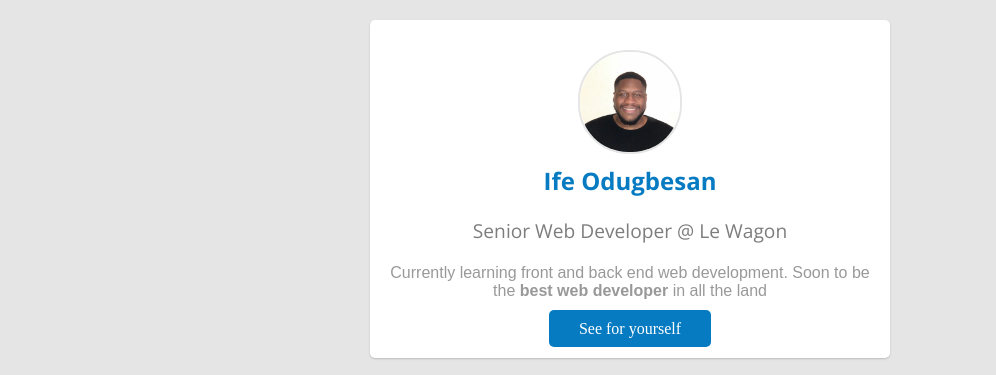
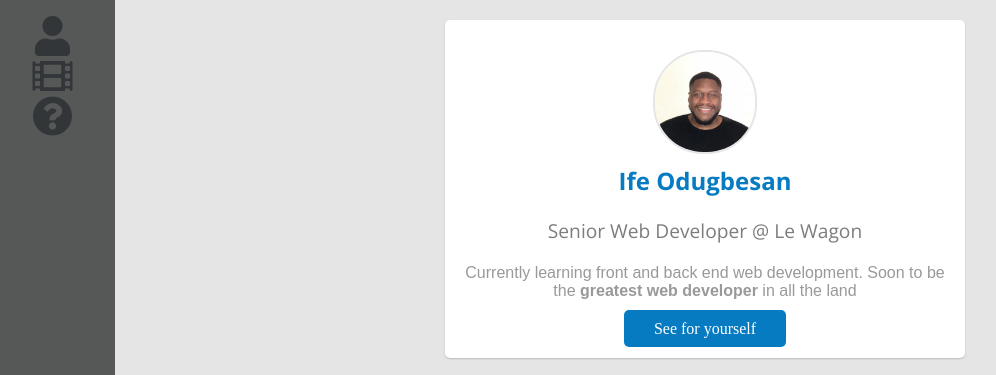
Before and after one commit to ifeodugbesan/profile, a plain HTML site: page index.html in a window 1280 px wide. Shown: the top 375 px of the page, without its empty margins (10-1006 px from the left). Drawn offline with nearby package versions, Linux system fonts and the light colour scheme; a web font is replaced by a local one.

Commit message:
make my profile prettier

```diff
--- a/index.html
+++ b/index.html
@@ -5,11 +5,12 @@
     <link rel="stylesheet" href="style.css">
   </head>
   <body>
-    <div class="container profile">
+    <div id="page-content">
+      <div class="container profile" id="summary">
         <img id="circle_avatar" src="images/myphoto.jpg" alt="picture of me" height="100" width="100">
         <h1>Ife Odugbesan</h1>
         <h2>Senior Web Developer @ Le Wagon</h2>
-      <p>Currently learning front and back end web development. Soon to be the <strong>best web developer</strong> in all the land</p>
+        <p>Currently learning front and back end web development. Soon to be the <strong>greatest web developer</strong> in all the land</p>
         <a href="https://kitt.lewagon.com/alumni/ifeodugbesan" class="blue_button" target="_blank">See for yourself</a>
       </div>
       <div class="container media_links" >
@@ -19,7 +20,7 @@
           <li><a href="https://www.instagram.com/itsifz/" class="links" target="_blank"><i class="fab fa-instagram"></i><br>Instagram</a></li>
         </ul>
       </div>
-    <div class="container table_spacing">
+      <div class="container table_spacing" id="favourite-movies">
         <h2>My favourite TV shows!</h2>
         <table>
           <tbody>
@@ -53,9 +54,17 @@
           </tbody>
         </table>
       </div>
-    <div class="container">
+      <div class="container" id="footer">
         <h2>About this page</h2>
         <p>This is the first of many wonderful creations by yours truly.</p>
       </div>
+      <div id="sidebar">
+        <ul>
+          <li><a href="#summary"><i class="fas fa-user"></i></a></li>
+          <li><a href="#favourite-movies"><i class="fas fa-film"></i></a></li>
+          <li><a href="#footer"><i class="fas fa-question-circle"></i></a></li>
+        </ul>
+      </div>
+    </div>
   </body>
 </html>
--- a/style.css
+++ b/style.css
@@ -109,6 +109,33 @@ li {
   border-radius: 5px;
 }
 
+#sidebar {
+  background-color: #565857;
+  position: fixed;
+  width: 125px;
+  left: 0;
+  top: 0;
+  bottom: 0;
+}
+
+#sidebar li {
+  font-size: 40px;
+  display: list-item;
+  text-align: center
+}
+
+#sidebar a {
+  color: #323639;
+}
+
+#sidebar a:hover {
+  color: white;
+}
+
+#page-content {
+  margin-left: 150px;
+}
+
 @media (max-width: 960px) {
   /* For a screen < 960px, this CSS will be read */
   .container {
```
Lines whose indentation alone changed are shown as unchanged.
